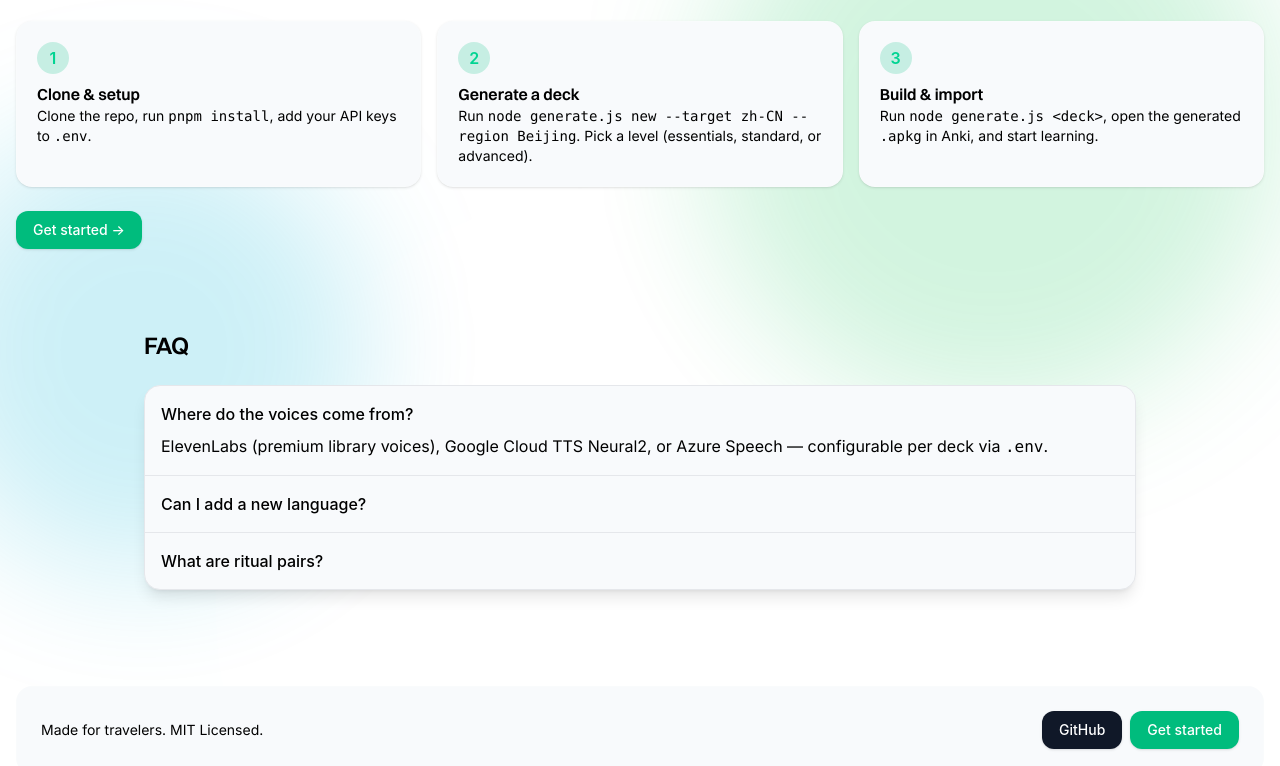
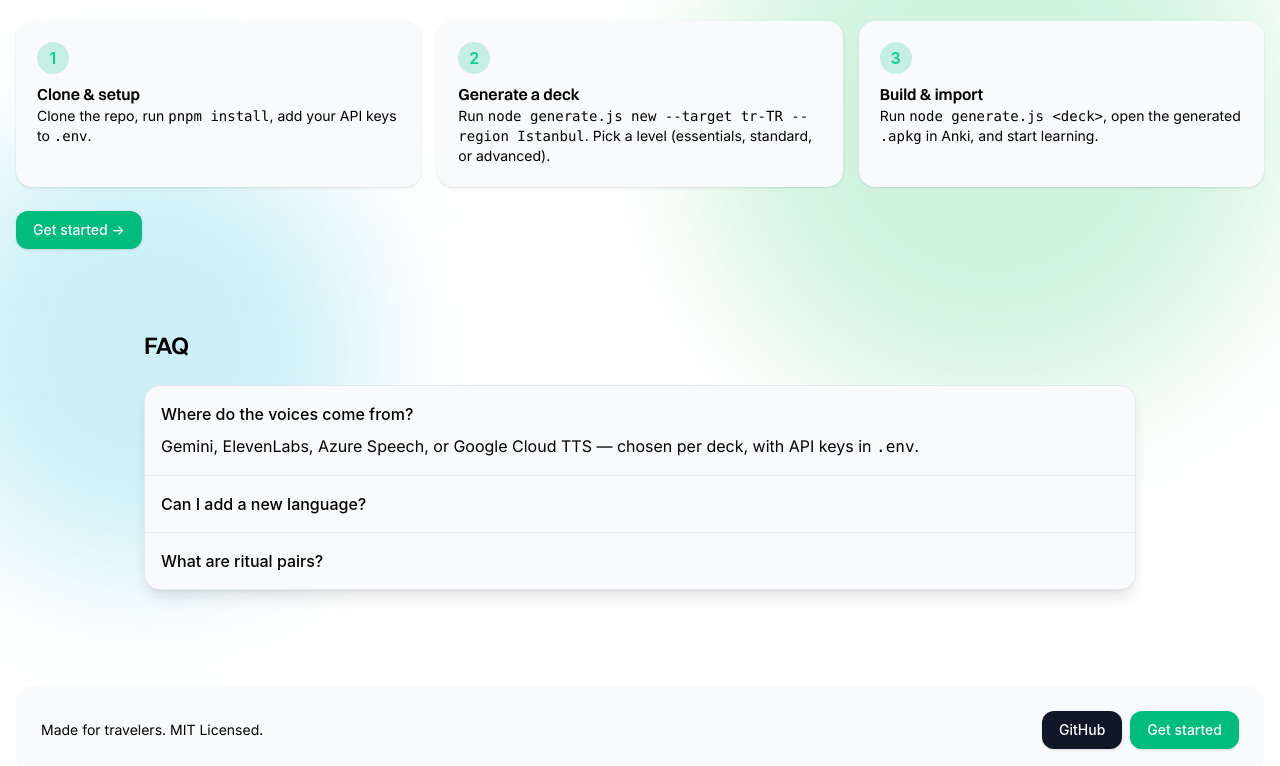
Before and after one commit to lorenzpfei/anki-vacation-tts, an Astro site in the folder frontend/: page / in a window 1280 px wide. Both pictures are taken after a click on the heading "Where do the voices come from?". Shown: the part 1708-2474 px from the top of the page. Built offline with nearby package versions, Linux system fonts and the light colour scheme; Astro itself is replaced by a stand-in of ours; a web font is replaced by a local one.

Commit message:
Update README and landing page for the new workflow and decks

```diff
--- a/frontend/src/pages/index.astro
+++ b/frontend/src/pages/index.astro
@@ -186,7 +186,7 @@ const repoUrl = 'https://github.com/lorenzpfei/anki-vacation-tts';
         <li class="step">
             <div class="step-num">2</div>
             <h4 class="step-title">Generate a deck</h4>
-            <p class="step-copy">Run <code>node generate.js new --target zh-CN --region Beijing</code>. Pick a level (essentials, standard, or advanced).</p>
+            <p class="step-copy">Run <code>node generate.js new --target tr-TR --region Istanbul</code>. Pick a level (essentials, standard, or advanced).</p>
         </li>
         <li class="step">
             <div class="step-num">3</div>
@@ -205,11 +205,11 @@ const repoUrl = 'https://github.com/lorenzpfei/anki-vacation-tts';
     <div class="mt-6 divide-y divide-gray-200 rounded-2xl border border-gray-200 bg-card shadow-lg">
         <details class="group p-4">
             <summary class="cursor-pointer list-none font-medium text-[--text-card]">Where do the voices come from?</summary>
-            <p class="mt-2 text-[--muted-card]">ElevenLabs (premium library voices), Google Cloud TTS Neural2, or Azure Speech — configurable per deck via <code>.env</code>.</p>
+            <p class="mt-2 text-[--muted-card]">Gemini, ElevenLabs, Azure Speech, or Google Cloud TTS — chosen per deck, with API keys in <code>.env</code>.</p>
         </details>
         <details class="group p-4">
             <summary class="cursor-pointer list-none font-medium text-[--text-card]">Can I add a new language?</summary>
-            <p class="mt-2 text-[--muted-card]">Yes — that's the whole point. Copy <code>Prompt.md</code> into ChatGPT, Claude, or any LLM, specify your target language, and it generates a complete deck file. Register it in <code>data.js</code> and run the generator.</p>
+            <p class="mt-2 text-[--muted-card]">Yes — that's the whole point. Run <code>node generate.js new</code> with your target language and region. Gemini drafts the deck, a review pass checks it, and <code>node generate.js &lt;deck&gt;</code> turns it into an Anki package.</p>
         </details>
         <details class="group p-4">
             <summary class="cursor-pointer list-none font-medium text-[--text-card]">What are ritual pairs?</summary>
```
Also changed, not shown: README.md.
